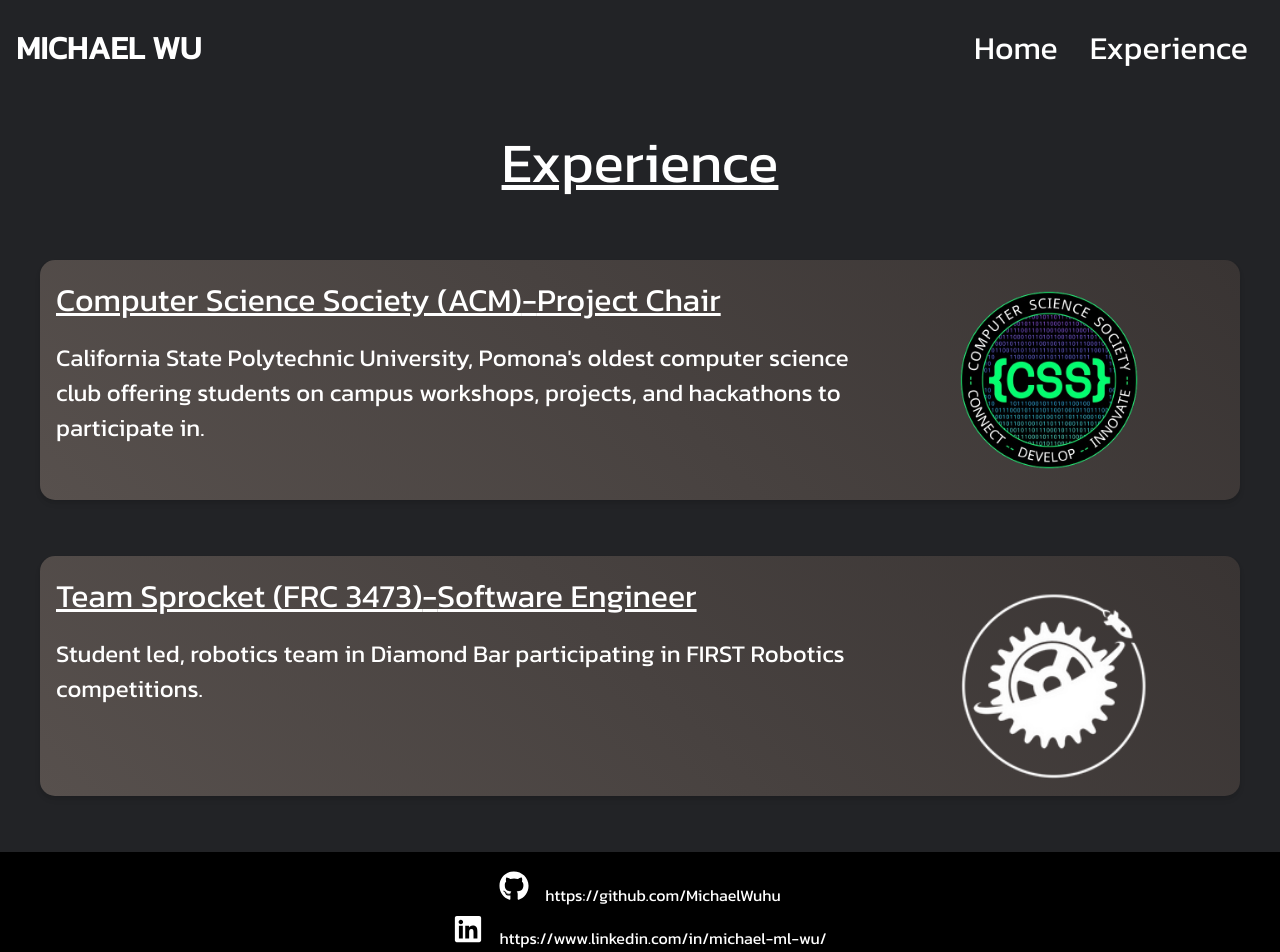
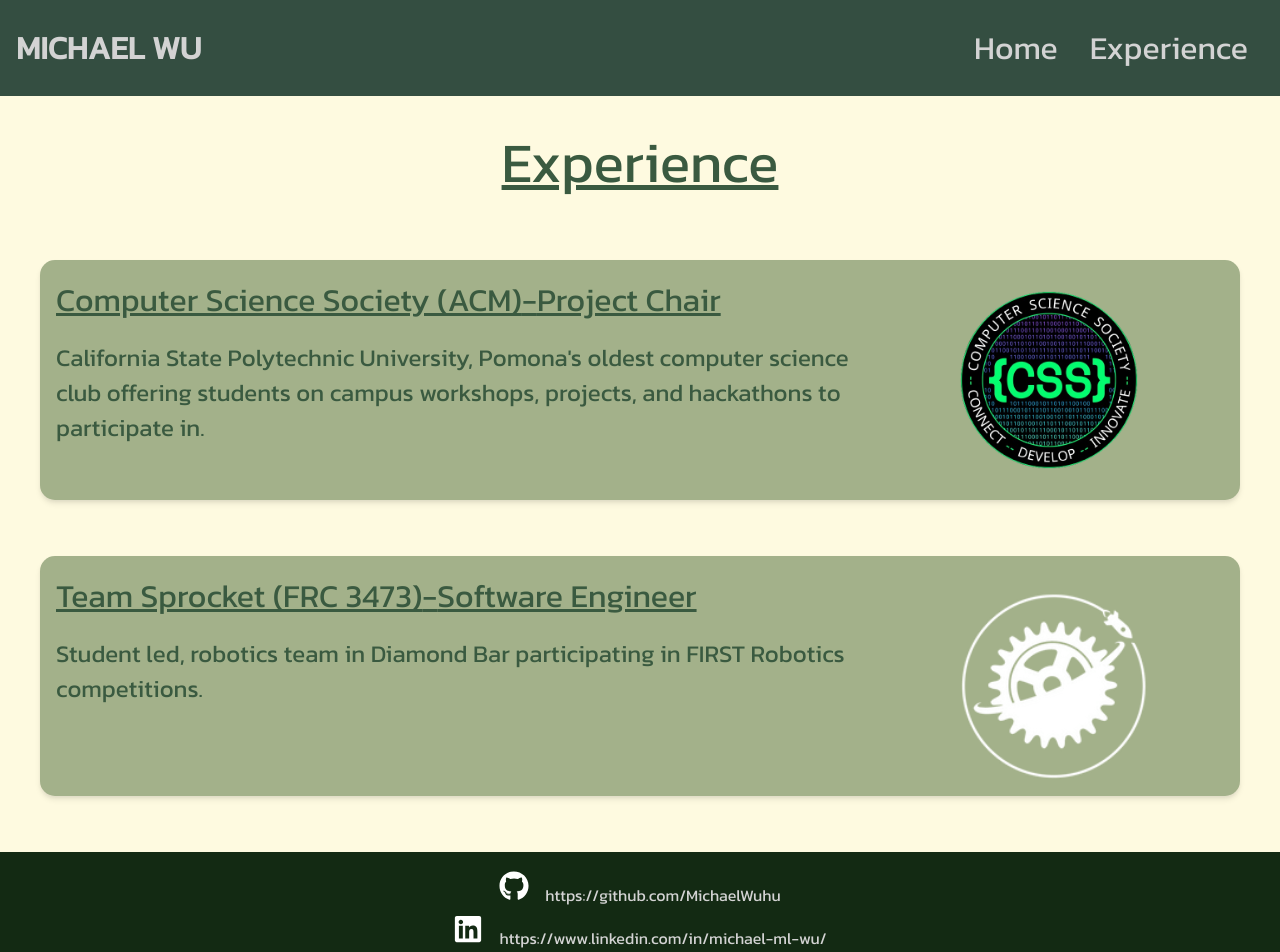
Before and after one commit to MichaelWuhu/MichaelWuhu.github.io, a React (Create React App) app: page /Experience in a window 1280 px wide. Shown: the top 952 px of the page. Built offline with nearby package versions, Linux system fonts and the light colour scheme.

Commit message:
chore: in progress of switching color palette

```diff
--- a/src/App.js
+++ b/src/App.js
@@ -1,5 +1,6 @@
 import React from "react";
 import "./index.css";
+import "./styles/ColorPalette.css";
 
 import Home from "./routes/Home";
 import Experience from "./routes/Experience";
--- a/src/index.css
+++ b/src/index.css
@@ -8,19 +8,23 @@
 }
 
 body {
-  background: #222326;
+  background: var(--background-color);
 }
 
-h1, h4, p, a {
-  color: white;
+a {
   text-decoration: none;
 }
 
+/* h1, h4, p, a {
+  color: white;
+  text-decoration: none;
+} */
+/*
 ul {
   list-style-type: none;
-}
+} */
 
-.btn {
+/* .btn {
   padding: 12px 13px;
   font-size: 1rem;
   text-transform: uppercase;
@@ -29,9 +33,9 @@ ul {
   border: 1px solid #fff;
   font-weight: 600;
   cursor: pointer;
-}
+} */
 
-.btn-light {
+/* .btn-light {
   background: transparent;
   color: #fff;
 }
@@ -40,4 +44,4 @@ ul {
   background: rgba(255, 255, 255, 0.2);
   color: #fff;
   transition: 0.3s;
-}
+} */
--- /dev/null
+++ b/src/styles/ColorPalette.css
@@ -0,0 +1,10 @@
+:root {
+  --primary-color: #dad7cd;
+  --secondary-color: #a3b18a;
+  --light-text-color: #588157;
+  --dark-text-color: #3a5a40;
+  --header-color: #344e41;
+  --footer-color: #132a13;
+  --background-color: #fefae0;
+  --background-color-2: #222326;
+}
--- a/src/styles/Experience.css
+++ b/src/styles/Experience.css
@@ -2,7 +2,8 @@
   display: flex;
   flex-direction: column;
   align-items: center;
-  color: white;
+  /* color: white; */
+  color: var(--dark-text-color);
   padding-top: 5rem;
   min-height: 80vh;
 }
--- a/src/styles/ExperienceCard.css
+++ b/src/styles/ExperienceCard.css
@@ -1,5 +1,6 @@
 .experience-card {
-  background-color: silver;
+  background-color: var(--secondary-color);
+  color: var(--dark-text-color);
   height: 15rem;
   width: 75rem;
   margin: 3.5rem;
@@ -8,7 +9,7 @@
   padding: 1rem;
   font-size: 2rem;
   flex-direction: row;
-  background-image: linear-gradient(45deg, #57504d, #393433);
+  /* background-image: linear-gradient(45deg, #57504d, #393433); */
   box-shadow: rgba(0, 0, 0, 0.1) 0px 4px 6px -1px,
     rgba(0, 0, 0, 0.06) 0px 2px 4px -1px;
 }
--- a/src/styles/Footer.css
+++ b/src/styles/Footer.css
@@ -1,6 +1,6 @@
 .footer {
-  background-color: black;
-  color: white;
+  background-color: var(--footer-color);
+  color: lightgray;
   font-size: 1rem;
   height: 20vh;
   width: 100%;
@@ -9,6 +9,10 @@
   align-items: center;
   justify-content: space-around;
   padding: 1rem;
+}
+
+.footer a {
+  color: lightgray;
 }
 
 @media (max-width: 1200px) {
--- a/src/styles/Home.css
+++ b/src/styles/Home.css
@@ -2,7 +2,9 @@
   display: flex;
   flex-direction: column;
   align-items: center;
-  color: white;
+  /* color: white; */
+  color: var(--dark-text-color);
+  /* color: var(--dark-text-color); */
   padding-top: 5rem;
   min-height: 80vh;
   width: 100%;
--- a/src/styles/Navbar.css
+++ b/src/styles/Navbar.css
@@ -7,18 +7,27 @@
   width: 100%;
   height: 6rem;
   z-index: 10;
-  background-color: rgba(0, 0, 0, 0);
+  /* background-color: rgba(0, 0, 0, 0); */
+  background-color: var(--header-color);
   transition: 0.5s;
 }
 
+.header a {
+  color: lightgray;
+}
+
 .header-bg {
-  background-color: rgba(0, 0, 0, 0.85);
+  /* background-color: rgba(0, 0, 0, 0.85); */
+  /* background-color: var(--header-color); */
+  background-color: rgba(52,78,65, 0.85);
   transition: 0.5s;
 }
 
 .nav-menu {
   display: flex;
+  list-style-type: none;
 }
+
 
 .nav-menu li {
   padding: 0 1rem;
@@ -71,7 +80,8 @@
   position: relative;
   display: inline-block;
   text-decoration: none;
-  color: white;
+  /* color: white; */
+  color: lightgray;
 }
 
 .link::before,
@@ -81,7 +91,7 @@
   left: 0;
   width: 100%;
   height: 2px;
-  background-color: white;
+  background-color: lightgray;
   transform: scaleX(0);
   transition: transform 0.25s;
 }
--- a/src/styles/ProjectCard.css
+++ b/src/styles/ProjectCard.css
@@ -1,5 +1,6 @@
 .project-card {
-  background-color: silver;
+  background-color: var(--secondary-color);
+  color: var(--dark-text-color);
   height: 15rem;
   width: 75rem;
   margin: 3.5rem;
@@ -8,7 +9,7 @@
   padding: 1rem;
   font-size: 2rem;
   flex-direction: row;
-  background-image: linear-gradient(45deg, #57504d, #393433);
+  /* background-image: linear-gradient(45deg, #57504d, #393433); */
   box-shadow: rgba(0, 0, 0, 0.1) 0px 4px 6px -1px,
     rgba(0, 0, 0, 0.06) 0px 2px 4px -1px;
 }
```
Also changed, not shown: src/App.css (deleted, +0 -43 lines).
